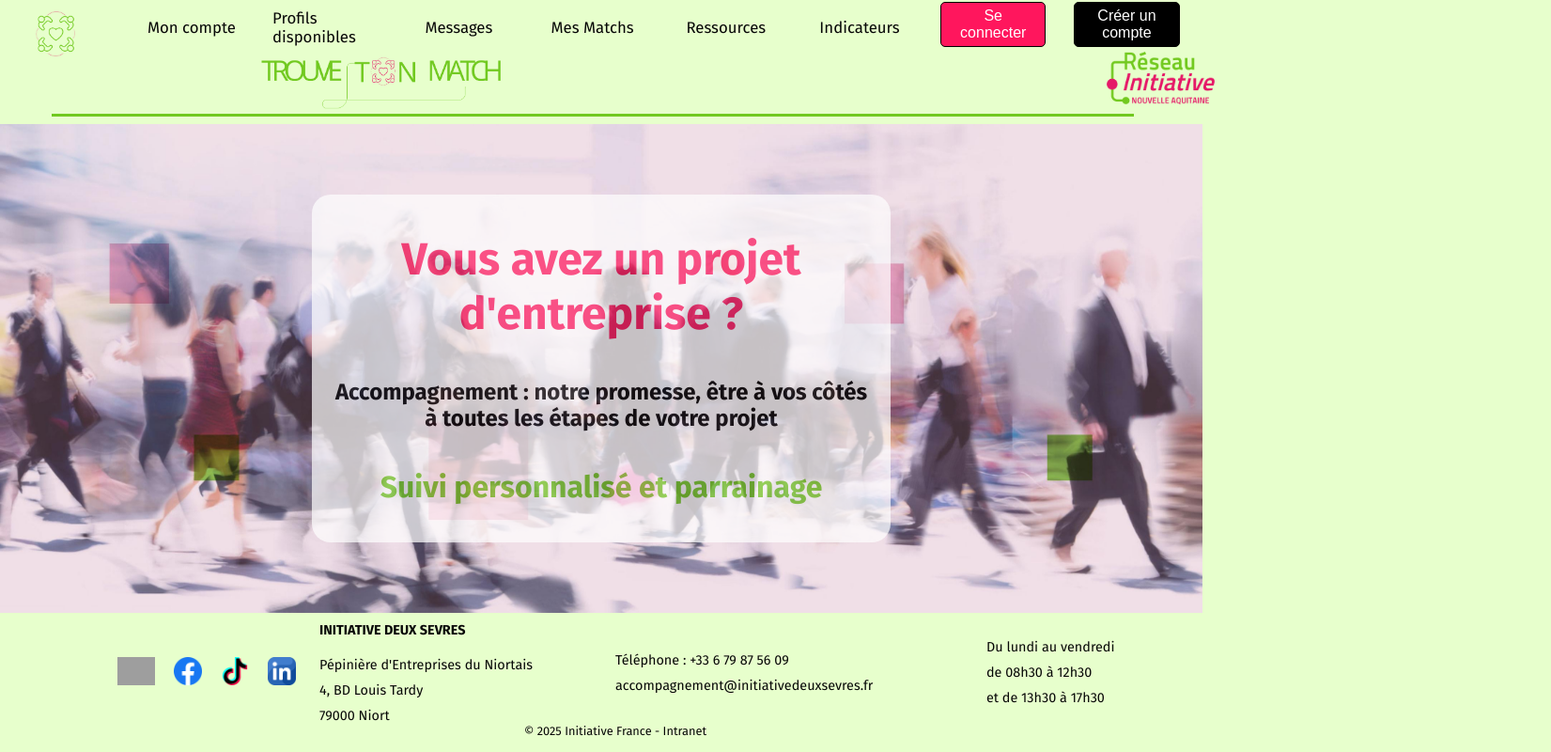
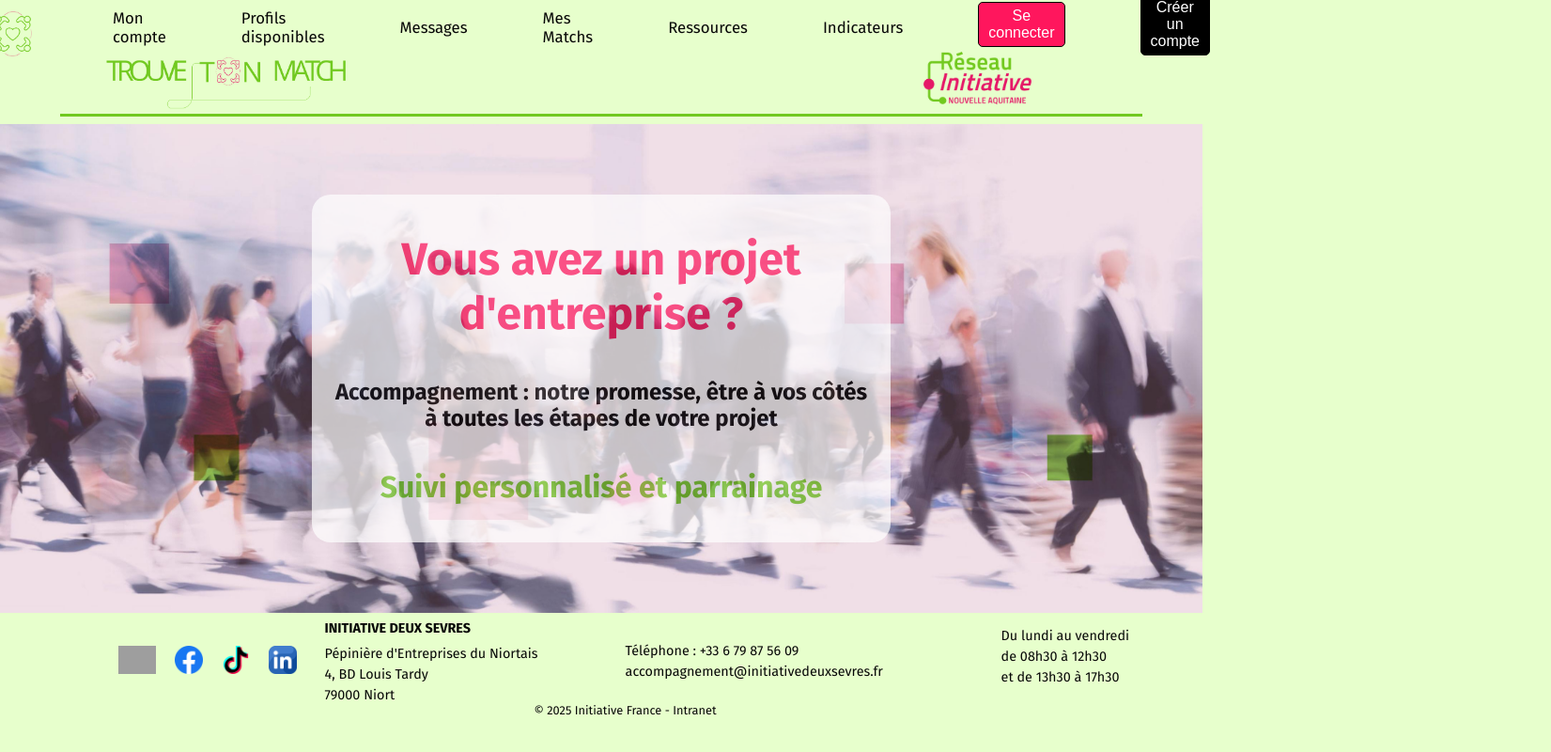
Before and after one commit to Soumaya-MAIF/trouve_ton_match_commun, a React (Create React App) app: page / in a window 1280 px wide. Shown: the whole page at 94% size, 1651 px wide, since content can reach past the window. Built offline with nearby package versions, Linux system fonts and the light colour scheme; grey boxes are pictures that could not be loaded.

Commit message:
chore: simplification du code dans wrapper, header et footer

```diff
--- a/src/index.css
+++ b/src/index.css
@@ -6,4 +6,5 @@ body {
     margin: 0;
     padding: 0;
     box-sizing: border-box;
+    overflow-x: hidden; /* Désactive le défilement horizontal */
 }
--- a/src/main/js/pages/creation-compte/creation-compte.css
+++ b/src/main/js/pages/creation-compte/creation-compte.css
@@ -101,7 +101,6 @@ legend {
     border-radius: 0;
     border: 0;
     font-size: 14px;
-
 }
 
 button:hover,
@@ -110,6 +109,7 @@ button:focus {
     font-weight: bold;
     border: 2px solid;
     background-color: white;
+    font-weight: normal;
 }
 
 .bouton-envoyer:hover .img-send {
--- a/src/main/js/wrapper/Footer.jsx
+++ b/src/main/js/wrapper/Footer.jsx
@@ -7,7 +7,6 @@ import './footer.css';
 const Footer = () => {
     return (
         <footer className='footer'>
-            <div className="footer-container">
             <div className="row-footer">
                 <div className="col-footer">
                     <div className="social-icons">
@@ -38,7 +37,6 @@ const Footer = () => {
             <div className="mentionsLégales">
                 <div>© 2025 Initiative France - Intranet</div>
             </div>
-            </div>
         </footer>
     );
 };
--- a/src/main/js/wrapper/Header.jsx
+++ b/src/main/js/wrapper/Header.jsx
@@ -8,33 +8,17 @@ const Header = () => {
     return (
         <header className="header">
             <div className="header-container">
-                <div className="header-row">
-                    <div className="header-col">
                 <Link to="/">
                     <div className="favicon-container">
                         <div className="favicon" alt="favicon_TTM"></div>
                     </div>
                 </Link>
-                    </div>
-                    <div className="header-col">
                 <Link className="menu" to="/mon-compte-parrain">Mon compte</Link>
-                    </div>
-                    <div className="header-col">
                 <Link className="menu" to="/profils">Profils disponibles</Link>
-                    </div>
-                    <div className="header-col">
                 <Link className="menu" to="/messages">Messages</Link>
-                    </div>
-                    <div className="header-col">
                 <Link className="menu" to="/matchs">Mes Matchs</Link>
-                    </div>
-                    <div className="header-col">
                 <Link className="menu" to="/ressources">Ressources</Link>
-                    </div>
-                    <div className="header-col">
                 <Link className="menu" to="/indicateurs">Indicateurs</Link>
-                    </div>
-                    <div className="header-col">
                 <div className="bouton">
                     {/* <button type="button" className="btn" onClick={logout}>Se déconnecter</button> */}
                     <Link to="/connexion">
@@ -48,25 +32,17 @@ const Header = () => {
                             </Link>
                             )} */}
                 </div>
-                    </div>
-                    <div className="header-col">
                 <div className="bouton">
                     <Link to="/creation-compte">
                         <button type="button" className="btn-creer">Créer un compte</button>
                     </Link>
                 </div>
             </div>
-                </div>
-                <div className="header-row">
-                    <div className="header-col">
+            <div className="header-container">
                 <div className="logo-ttm" alt="logo_TTM" />
-                    </div>
-                    <div className="header-col">
                 <div className="logo-reseau" alt="logo_reseau" />
             </div>
-                </div>
             <div class="line" />
-            </div>
         </header>
     );
 };
--- a/src/main/js/wrapper/footer.css
+++ b/src/main/js/wrapper/footer.css
@@ -7,8 +7,33 @@
     justify-content: center;
     /* font-size: calc(10px + 2vmin); */
     color: rgb(7, 7, 7);
-    margin: 0 15px; /* Ajuster les marges pour centrer le contenu */
+    margin: 0 2%; /* Ajuster les marges pour centrer le contenu */
     font-size: 0.9rem;
+    padding-top: 1vh;
+}
+
+.row-footer {
+    width: 100%;
+    display: flex;
+    flex-wrap: wrap;
+    justify-content: space-around;
+    align-items: center;
+}
+
+/* Applique le flex, l'alignement à gauche, et l'espacement entre les éléments */
+.col-footer {
+    display: flex;
+    flex: 1;
+    flex-direction: column;   /* Empile les éléments verticalement */
+    align-items: flex-start;  /* Aligne le contenu à gauche */
+    gap: 5px;                /* Espacement de 10px entre chaque ligne */
+}
+
+.social-icons {
+    display: flex;
+    align-items: center;
+    padding-left: 20px;
+    margin-left: 10vh;
 }
 
 .img-footer {
@@ -18,7 +43,7 @@
 }
 
 .Initiative79 {
-    padding-bottom: 10px;
+    padding-bottom: 5px;
     font-weight: bold; /* Assurer que le texte est en gras */
 }
 
@@ -28,40 +53,10 @@
     font-size: 0.8rem;
 }
 
-.footer-container {
-    width: 100%;
-    margin: 0 auto;
-    padding-top: 10px;
-}
-
-.row-footer {
-    display: flex;
-    flex-wrap: wrap;
-    margin: 0 10px;
-    align-items: center;
-}
-
-
-/* Applique le flex, l'alignement à gauche, et l'espacement entre les éléments */
-.col-footer {
-
-    display: flex;
-    flex: 1;
-    flex-direction: column;   /* Empile les éléments verticalement */
-    align-items: flex-start;  /* Aligne le contenu à gauche */
-    gap: 10px;                /* Espacement de 10px entre chaque ligne */
-}
-
-.social-icons {
-    display: flex;
-    align-items: center;
-    padding-left: 20px;
-    margin-left: 10vh;
-}
-
 .horaires {
     margin-left: 10vh;
     display: flex;      /* Activer Flexbox */
     flex-direction: column; /* Empiler les éléments verticalement */
-    gap: 10px;          /* Espacement entre les lignes */
+    gap: 5px;          /* Espacement entre les lignes */
+    padding-bottom: 10px;
 }
--- a/src/main/js/wrapper/header.css
+++ b/src/main/js/wrapper/header.css
@@ -2,30 +2,16 @@
     height: 12vh;
     width: 100%;
     padding-top: 0.8%;
-    padding-left: 2%;
-    padding-right: 2%;
     padding-bottom: 2%;
     display: flex;
+    flex-direction: column; /* Ajouté pour aligner les éléments verticalement */
     align-items: center;
     justify-content: center;
 }
 
 .header-container {
-    width: 100%;
-    margin: 0 auto;
-    padding-right: 70px;
-}
-
-
-.header-row {
     display: flex;
-}
-
-.header-col {
-    padding: 0 15px;
-    display: flex;
-    flex: 1;
-    justify-content: center; /* Centre horizontalement */
+    justify-content: space-around; /* Centre horizontalement */
     align-items: center; /* Centre verticalement */
 }
 
@@ -35,10 +21,16 @@
     color: rgb(7, 7, 7);
     text-decoration-line: none;
     padding-top: 5px;
+    margin: 0 40px; /* Ajoute de l'espace entre les liens */
 }
 
 .menu:hover {
     color: #FF165D;
+}
+
+.favicon-container {
+    padding-top: 20px;
+    margin: 0 40px; /* Ajoute de l'espace entre les liens */
 }
 
 .favicon {
@@ -53,10 +45,6 @@
     background-image: url('../../medias/images/logos/favicon_TTM_rose.png');
 }
 
-.favicon-container {
-    padding-top: 20px;
-}
-
 .bouton .btn-connexion {
     font-size: 1rem;
     padding: 5px 10px;
@@ -65,6 +53,7 @@
     background-color: #FF165D;
     color: #fff;
     cursor: pointer;
+    margin: 0 40px; /* Ajoute de l'espace entre les boutons */
 }
 
 .bouton .btn-creer {
@@ -75,14 +64,17 @@
     background-color: #000;
     color: #fff;
     cursor: pointer;
+    margin: 0 40px; /* Ajoute de l'espace entre les boutons */
+
 }
 
 .bouton .btn-creer:hover,
 .bouton .btn-connexion:hover {
     background-color: #fff; /* Couleur de fond blanche au survol */
     color: #000; /* Couleur du texte noire au survol */
+    font-size: 1rem;
+    font-weight: normal;
 }
-
 
 .logo-ttm {
     max-height: 7vh;
--- a/src/main/js/wrapper/index.css
+++ b/src/main/js/wrapper/index.css
@@ -1,22 +1,21 @@
-/* @import url('https://fonts.googleapis.com/css2?family=Roboto:wght@400;700&display=swap');
-@import url('https://fonts.googleapis.com/css2?family=Fira+Sans:wght@400;700&display=swap'); */
-
 body {
     background-color: #e7ffcc;
+    font-family: 'Fira Sans', sans-serif; /* Définit la police de base pour tout le document */
+    font-weight: normal;
+    box-sizing: border-box;
+    width: 100%;
+    overflow-x: hidden;
 }
 
 main {
     min-height: 65vh;
+    width: 100%;
     display: flex;
     flex-direction: column;
     align-items: center;
     justify-content: center;
     background-image: url("../../medias/images/background.jpg");
+    background-repeat: no-repeat; /* Empêche la répétition de l'image */
     background-position-y: center;
     background-size: cover;
 }
-
-/* .App {
-    text-align: start;
-    font-family: 'Fira Sans','Roboto', Verdana, Geneva, Tahoma, sans-serif;
-} */
```
Lines whose indentation alone changed are shown as unchanged.
